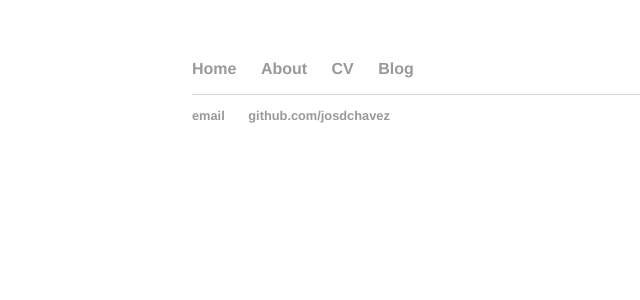
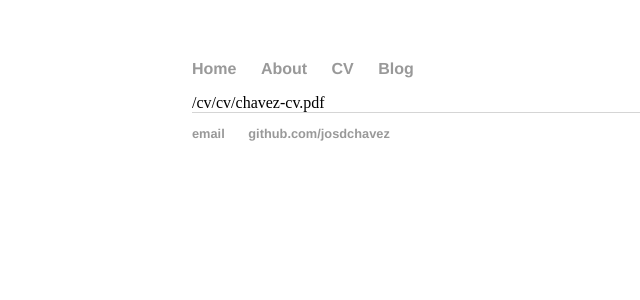
Before and after one commit to josdchavez/josdchavez.github.io, a Jekyll site: the page built from cv/index.html, in a window 1280 px wide. Shown: the top 300 px of the page, without its empty margins (0-640 px from the left). Built offline with Jekyll 4.4.1, drawn with Linux system fonts in a browser that asks for light colours.

Commit message:
Update index.html

```diff
--- a/cv/index.html
+++ b/cv/index.html
@@ -2,3 +2,4 @@
 layout: default
 title: cv
 ---
+{{ site.baseurl }}/cv/chavez-cv.pdf
```
